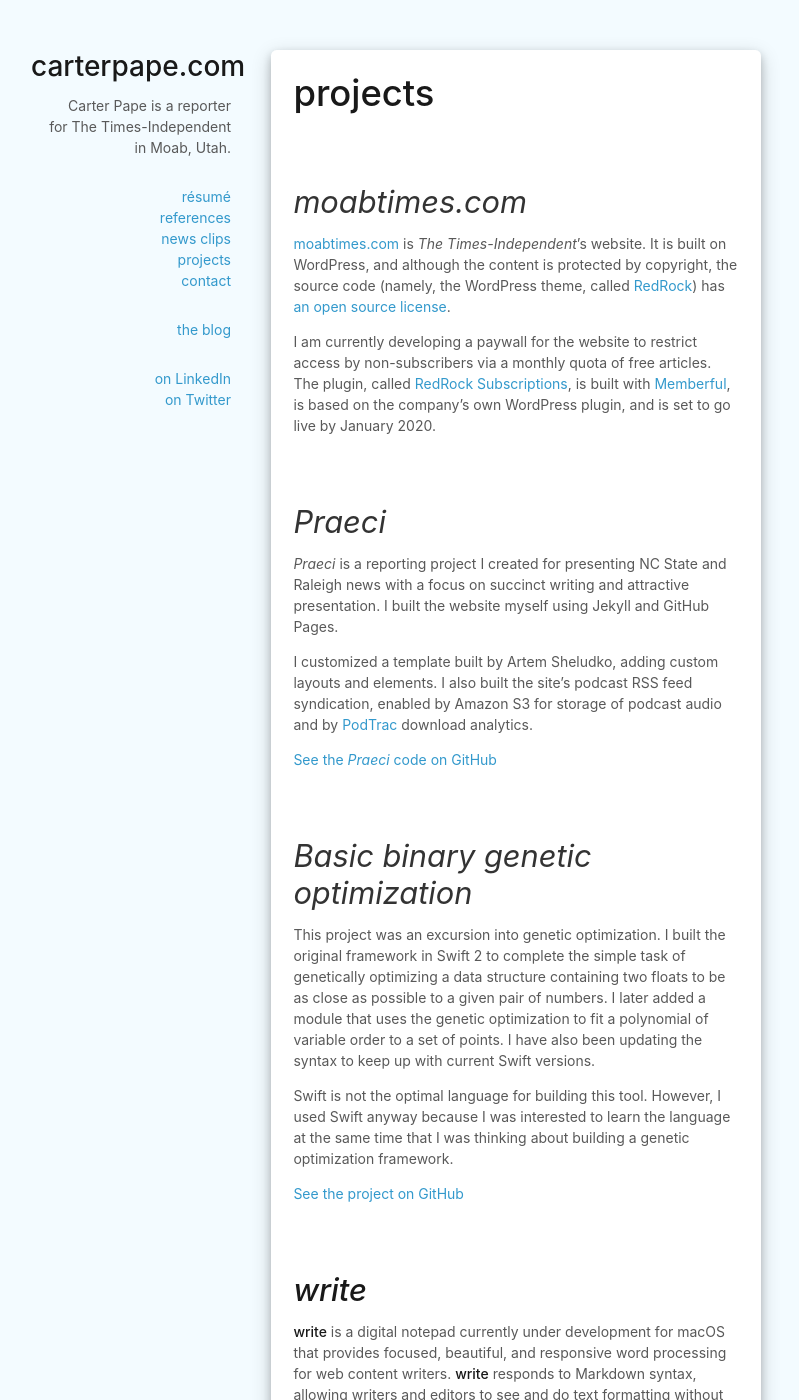
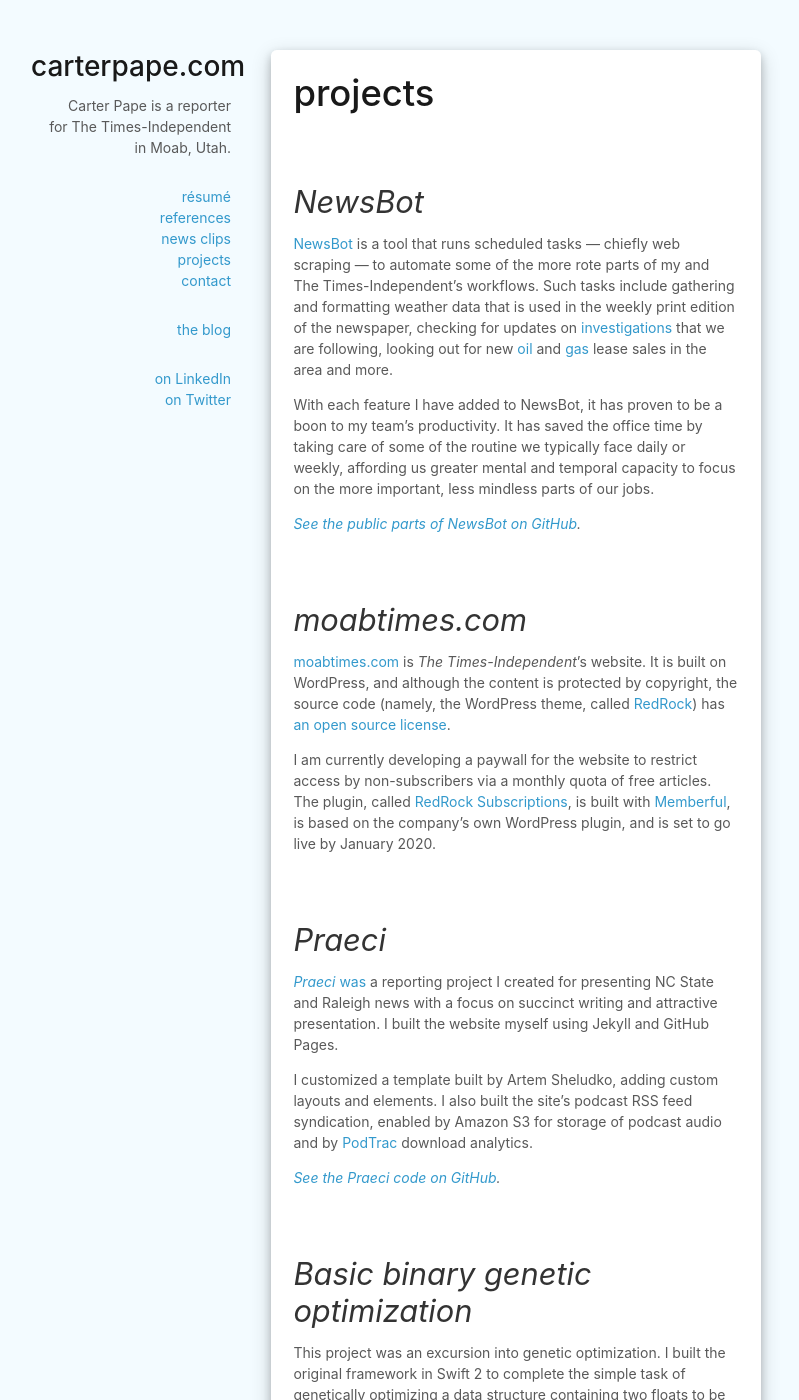
Before and after one commit to CarterPape/CarterPape.github.io, a Jekyll site: the page built from projects.md, in a window 1280 px wide and 1400 px high. Shown: the whole window, without its empty margins (244-1043 px from the left). Built offline with Jekyll 4.4.1, drawn with Linux system fonts in a browser that asks for light colours; some of the changed text lies outside the part shown.

Commit message:
adds NewsBot to projects

```diff
--- a/projects.md
+++ b/projects.md
@@ -2,8 +2,16 @@
 layout: "browsing/page"
 permalink: "/projects/"
 title: projects
-last_updated: "Nov. 17, 2019"
+last_updated: "April 9, 2020"
 ---
+
+## NewsBot
+
+[NewsBot] is a tool that runs scheduled tasks — chiefly web scraping — to automate some of the more rote parts of my and The Times-Independent's workflows. Such tasks include gathering and formatting weather data that is used in the weekly print edition of the newspaper, checking for updates on [investigations](https://moabtimes.com/2019/07/08/state-probing-frontier-following-service-complaints/) that we are following, looking out for new [oil](https://moabtimes.com/2020/02/21/sand-flats-pulled-from-potential-drilling-sites/) and [gas](https://moabtimes.com/2020/03/27/230-parcels-many-near-arches-canyonlands-up-for-oil-gas-lease-sale/) lease sales in the area and more.
+
+With each feature I have added to NewsBot, it has proven to be a boon to my team's productivity. It has saved the office time by taking care of some of the routine we typically face daily or weekly, affording us greater mental and temporal capacity to focus on the more important, less mindless parts of our jobs.
+
+_[See the public parts of NewsBot on GitHub](https://github.com/CarterPape/NewsBot)._
 
 ## moabtimes.com
 
@@ -13,11 +21,11 @@ I am currently developing a paywall for the website to restrict access by non-su
 
 ## _Praeci_
 
-_Praeci_ is a reporting project I created for presenting NC State and Raleigh news with a focus on succinct writing and attractive presentation. I built the website myself using Jekyll and GitHub Pages.
+[_Praeci_](https://praeci.com) [was](https://praeci.com/praeci-is-defunct) a reporting project I created for presenting NC State and Raleigh news with a focus on succinct writing and attractive presentation. I built the website myself using Jekyll and GitHub Pages.
 
 I customized a template built by Artem Sheludko, adding custom layouts and elements. I also built the site's podcast RSS feed syndication, enabled by Amazon S3 for storage of podcast audio and by [PodTrac](http://analytics.podtrac.com) download analytics.
 
-[See the _Praeci_ code on GitHub](https://github.com/Praeci/praeci.github.io)
+_[See the Praeci code on GitHub](https://github.com/Praeci/praeci.github.io)._
 
 ## Basic binary genetic optimization
 
@@ -25,16 +33,17 @@ This project was an excursion into genetic optimization. I built the original fr
 
 Swift is not the optimal language for building this tool. However, I used Swift anyway because I was interested to learn the language at the same time that I was thinking about building a genetic optimization framework.
 
-[See the project on GitHub](https://github.com/CarterPape/Basic-binary-genetic-optimization)
+_[See the project on GitHub](https://github.com/CarterPape/Basic-binary-genetic-optimization)._
 
 ## **write**
 
-**write** is a digital notepad currently under development for macOS that provides focused, beautiful, and responsive word processing for web content writers. **write** responds to Markdown syntax, allowing writers and editors to see and do text formatting without lifting a finger from the keyboard. The app provides an environment for web content creation that is distraction-free and simple to use.
+**write** is a digital notepad that I have taken a break from developing. It is an app for macOS that provides focused, beautiful, and responsive word processing for web content writers. **write** responds to Markdown syntax, allowing writers and editors to see and do text formatting without lifting a finger from the keyboard. The app provides an environment for web content creation that is distraction-free and simple to use.
 
 For more about **write**, read my [introduction][write introduction] to the [series of articles][write series] I am writing as I develop the app. You can also see the project [on GitHub](https://github.com/CarterPape/write).
 
 
 [Memberful]: https://memberful.com
+[NewsBot]: https://github.com/CarterPape/NewsBot
 [RedRock]: https://github.com/the-times-independent/RedRock
 [RedRock Subscriptions]: https://github.com/the-times-independent/RedRock-Subscriptions
 [The Times-Independent]: https://moabtimes.com/
```
